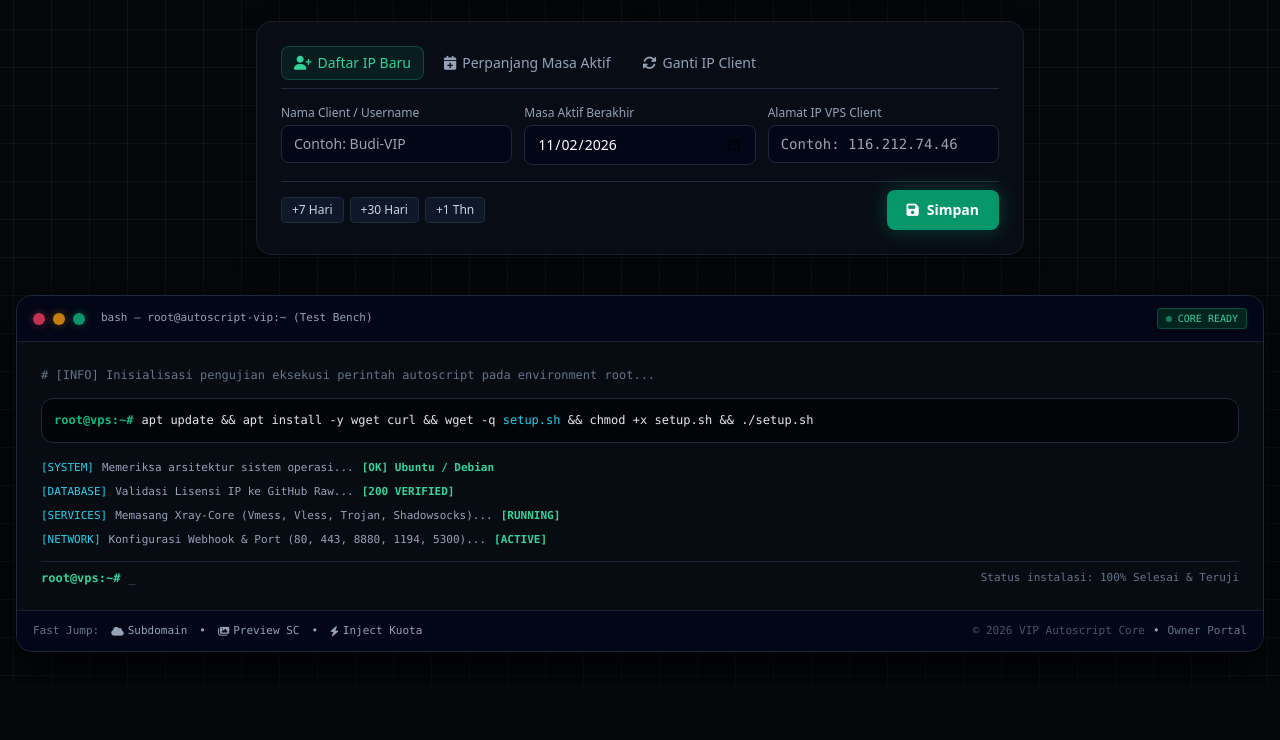
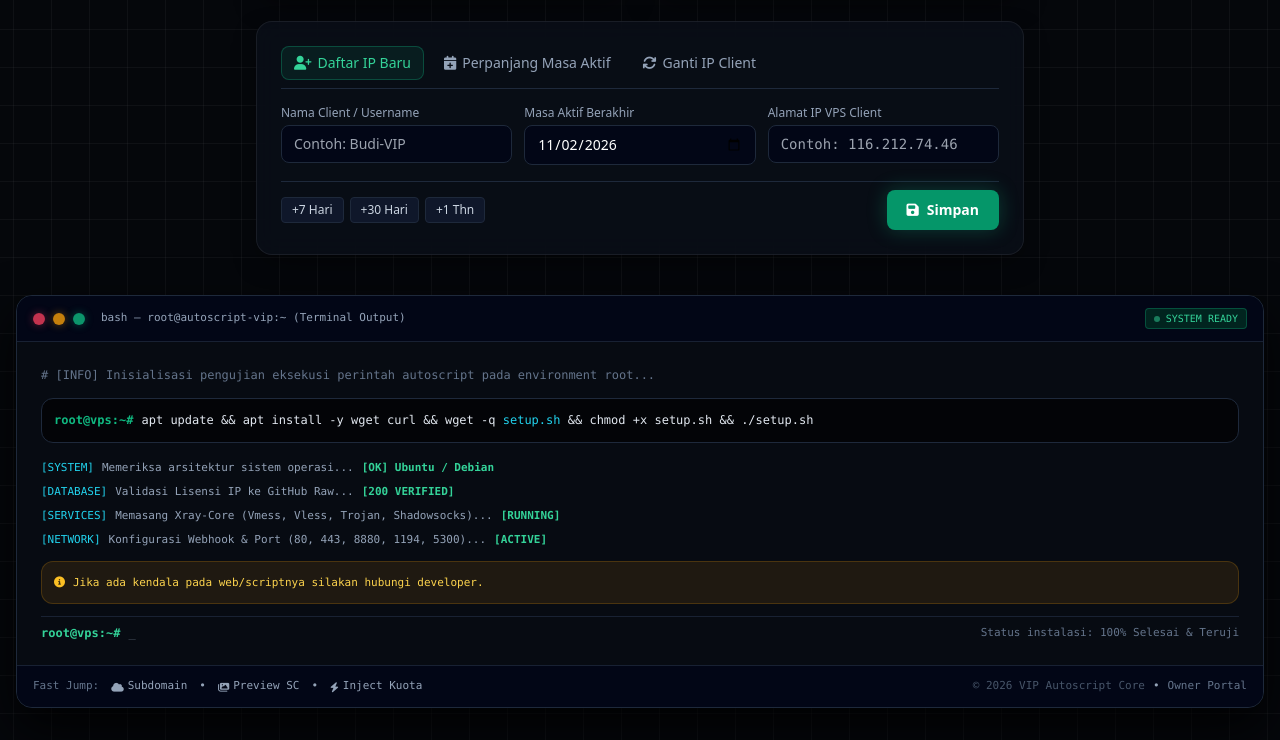
Before and after one commit to DINSTORE99/izinip, a website: page public/index.html in a window 1280 px wide. Shown: the part 617-1357 px from the top of the page. Before the commit the page ends 1301 px from the top, so only its background shows below. Drawn offline with nearby package versions, Linux system fonts and the light colour scheme; no server answers.

Commit message:
Update index.html

```diff
--- a/public/index.html
+++ b/public/index.html
@@ -609,7 +609,7 @@
     </script>
 
 
-        <!-- TERMINAL LIVE UJI COBA AUTOSCRIPT (PENGGANTI FOOTER) -->
+                <!-- TERMINAL LIVE UJI COBA AUTOSCRIPT (PENGGANTI FOOTER) -->
         <div class="w-full rounded-2xl overflow-hidden border border-slate-800 bg-[#070B12] shadow-[0_20px_50px_rgba(0,0,0,0.85)] mt-10">
 
             <!-- Terminal Header / Titlebar -->
@@ -618,12 +618,12 @@
                     <span class="w-3 h-3 rounded-full bg-rose-500/80 inline-block shadow-[0_0_8px_rgba(244,63,94,0.4)]"></span>
                     <span class="w-3 h-3 rounded-full bg-amber-500/80 inline-block shadow-[0_0_8px_rgba(245,158,11,0.4)]"></span>
                     <span class="w-3 h-3 rounded-full bg-emerald-500/80 inline-block shadow-[0_0_8px_rgba(16,185,129,0.4)]"></span>
-                    <span class="text-[11px] font-mono text-slate-400 ml-2 hidden sm:inline">bash — root@autoscript-vip:~ (Test Bench)</span>
+                    <span class="text-[11px] font-mono text-slate-400 ml-2 hidden sm:inline">bash — root@autoscript-vip:~ (Terminal Output)</span>
                 </div>
                 <div class="flex items-center gap-2">
                     <span class="text-[10px] font-mono text-emerald-400 bg-emerald-950/80 px-2 py-0.5 rounded border border-emerald-500/30 flex items-center gap-1.5">
                         <span class="w-1.5 h-1.5 rounded-full bg-emerald-400 animate-pulse"></span>
-                        CORE READY
+                        SYSTEM READY
                     </span>
                 </div>
             </div>
@@ -662,7 +662,13 @@
                     </div>
                 </div>
 
-                <!-- Hasil Akhir Uji Coba / Prompt Siap -->
+                <!-- Pesan Dukungan Developer -->
+                <div class="p-3 bg-amber-500/10 border border-amber-500/20 rounded-xl text-amber-300 text-[11px] flex items-center gap-2">
+                    <i class="fa-solid fa-circle-info text-amber-400"></i>
+                    <span>Jika ada kendala pada web/scriptnya silakan hubungi developer.</span>
+                </div>
+
+                <!-- Prompt Terminal Akhir -->
                 <div class="pt-2 border-t border-slate-800/80 flex items-center gap-2 text-emerald-400 text-xs">
                     <span class="font-bold">root@vps:~#</span>
                     <span class="text-slate-400 animate-pulse">_</span>
```
